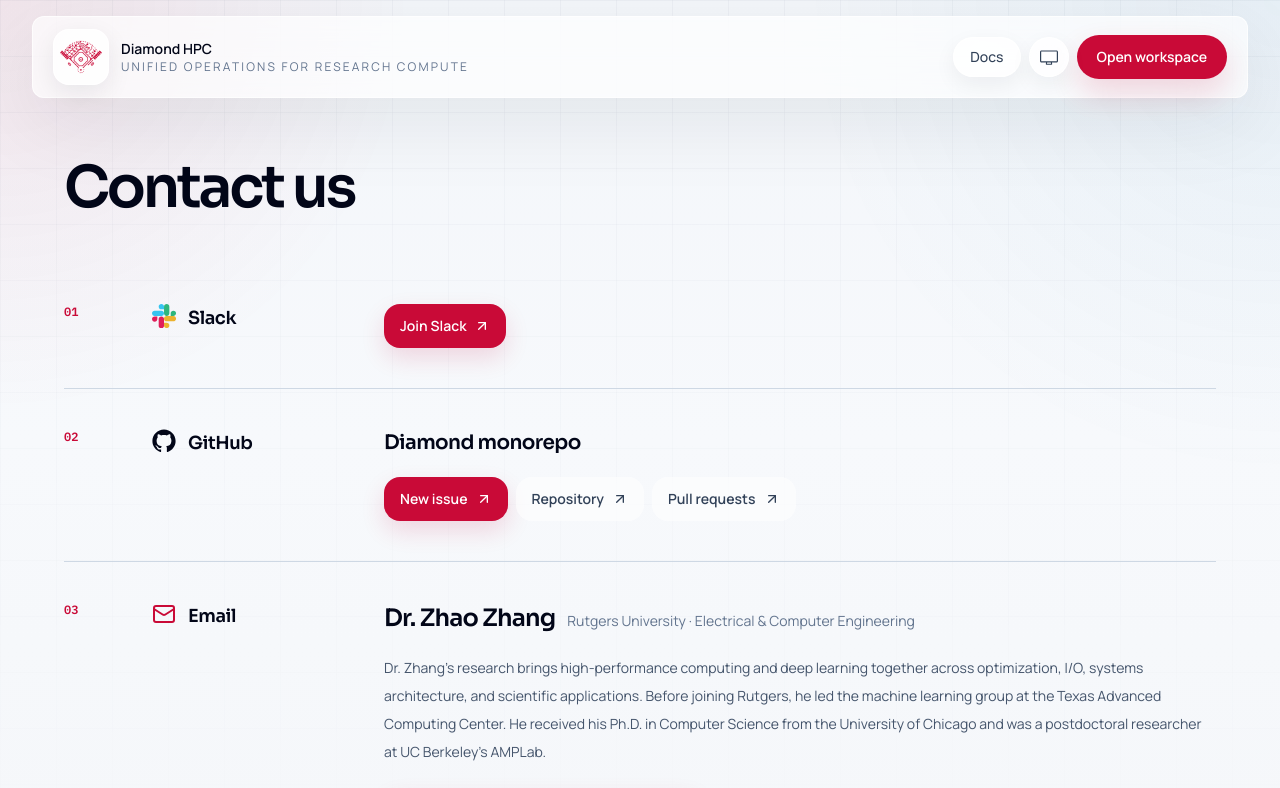
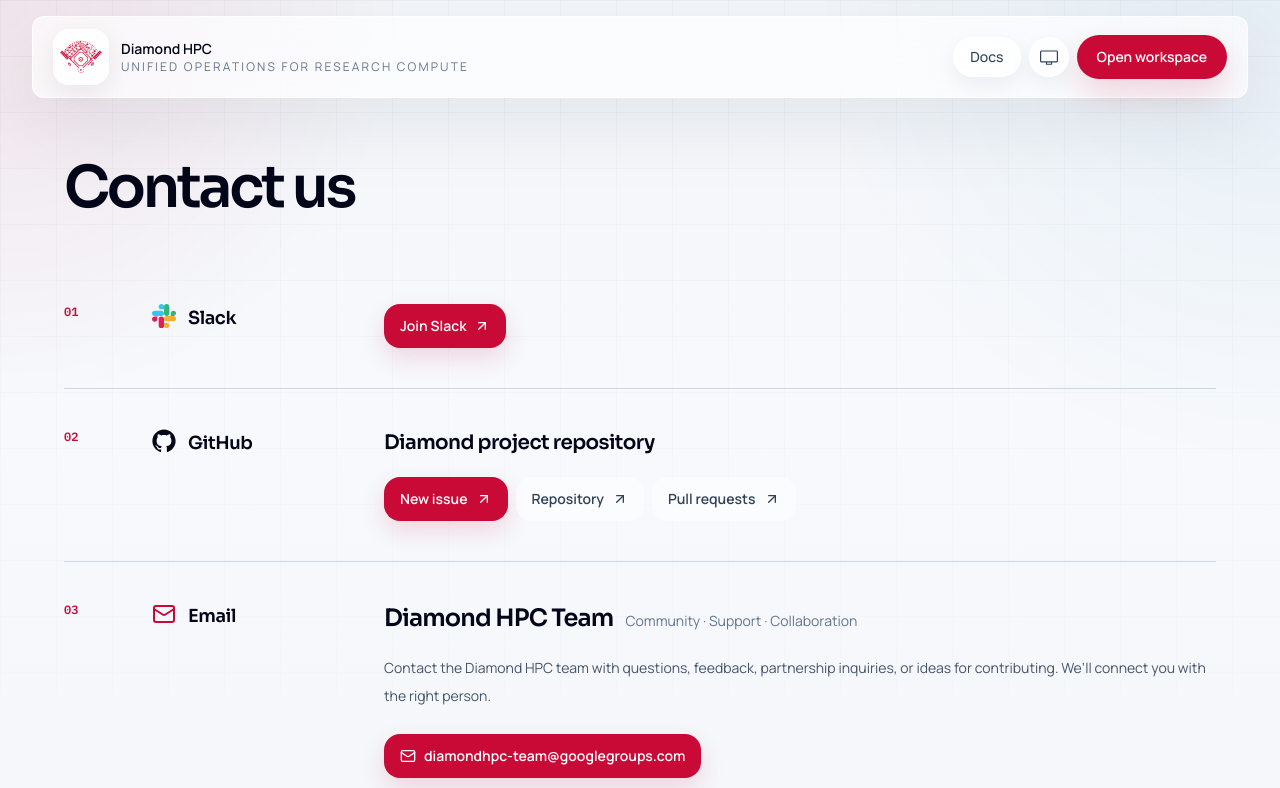
Before and after one commit to Diamond-Proj/diamond, a Next.js app in the folder frontend/: page /contact in a window 1280 px wide. Shown: the top 788 px of the page. Built offline with nearby package versions, Linux system fonts and the light colour scheme.

Commit message:
refactor(contact): align copy with team channels

```diff
--- a/frontend/src/app/contact/page.tsx
+++ b/frontend/src/app/contact/page.tsx
@@ -11,7 +11,7 @@
 export const metadata: Metadata = {
   title: 'Contact us',
   description:
-    'Contact the Diamond HPC team or contribute to the frontend project on GitHub.'
+    'Contact the Diamond HPC team or contribute to the Diamond project on GitHub.'
 };
 
 const focusRing =
--- a/frontend/src/content/contact.json
+++ b/frontend/src/content/contact.json
@@ -4,10 +4,10 @@
   },
   "emails": [
     {
-      "name": "Dr. Zhao Zhang",
+      "name": "Diamond HPC Team",
       "email": "diamondhpc-team@googlegroups.com",
-      "role": "Rutgers University · Electrical & Computer Engineering",
-      "bio": "Dr. Zhang’s research brings high-performance computing and deep learning together across optimization, I/O, systems architecture, and scientific applications. Before joining Rutgers, he led the machine learning group at the Texas Advanced Computing Center. He received his Ph.D. in Computer Science from the University of Chicago and was a postdoctoral researcher at UC Berkeley’s AMPLab."
+      "role": "Community · Support · Collaboration",
+      "bio": "Contact the Diamond HPC team with questions, feedback, partnership inquiries, or ideas for contributing. We’ll connect you with the right person."
     }
   ],
   "slack": {
@@ -17,7 +17,7 @@
   },
   "github": [
     {
-      "label": "Diamond monorepo",
+      "label": "Diamond project repository",
       "repositoryUrl": "https://github.com/Diamond-Proj/diamond",
       "issuesUrl": "https://github.com/Diamond-Proj/diamond/issues/new/choose",
       "pullRequestsUrl": "https://github.com/Diamond-Proj/diamond/pulls"
```
